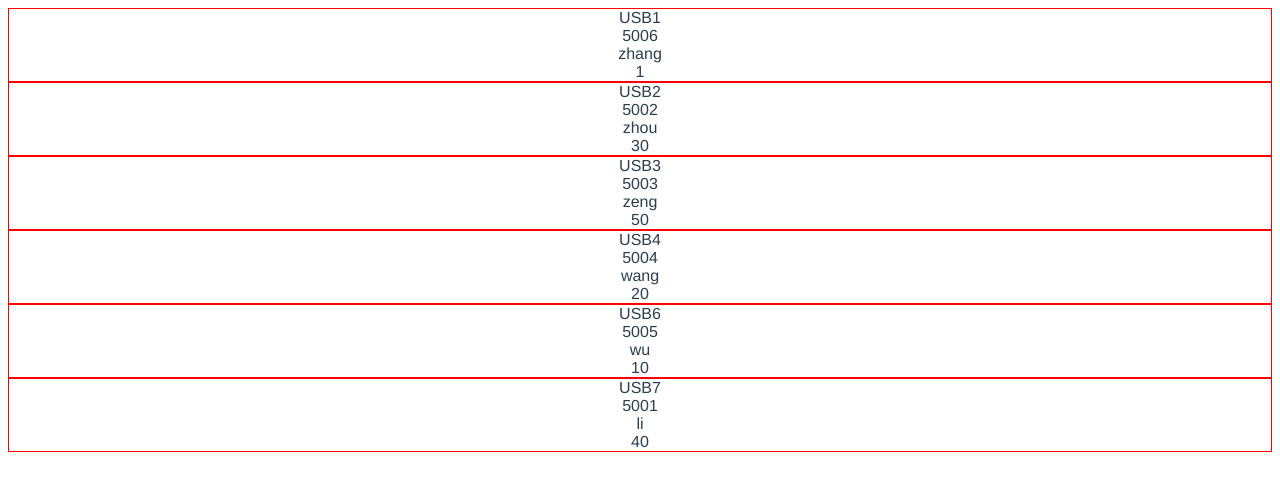
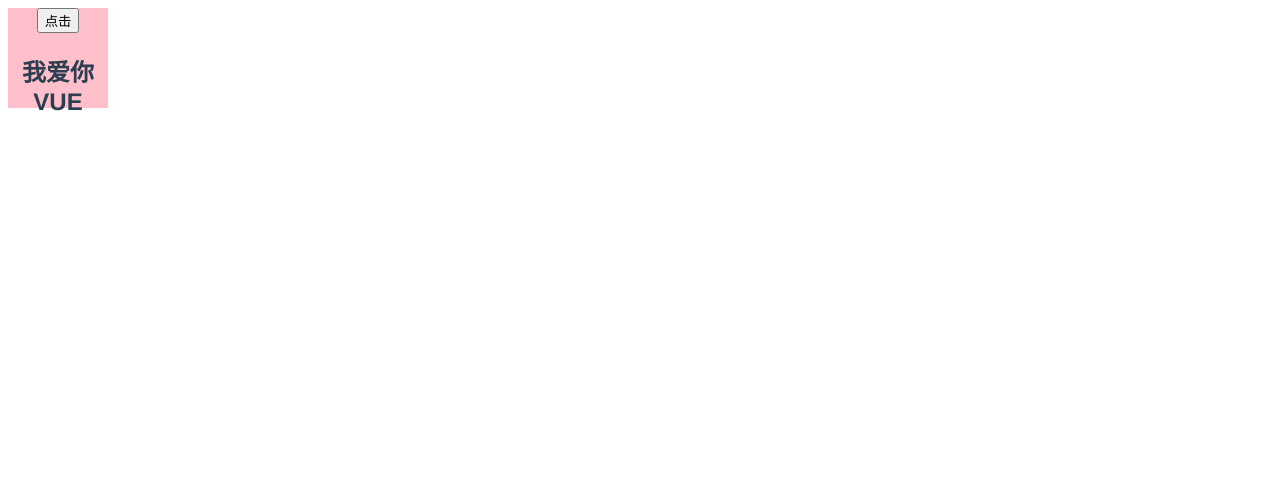
Before and after one commit to Bryant-Wang24/test-demo, a Vue app: page /#/app1/1 in a window 1280 px wide. Before the commit this address led to /#/. Shown: the top 486 px of the page. Built offline with nearby package versions, Linux system fonts and the light colour scheme.

Commit message:
param路由传参

```diff
--- a/src/components/App1.vue
+++ b/src/components/App1.vue
@@ -22,17 +22,14 @@ export default {
     },
   },
   created() {
-    console.log(this.query);
-
-    console.log(this.$route);
-    // console.log(this.id);
+    console.log(this.$route.params.id); //获取传递的参数
     // this.id = this.$route.params.id;
     // this.aidou = this.$route.query;
     // console.log(this.aidou);
   },
   methods: {
-    clickEvent() {
-      console.log();
+    clickEvent(e: any) {
+      console.log(e);
       //不加 once 每次点击按钮都会输出 in  out
       //加了 once 只有第一次点击按钮会输出 in  out,之后再点击按钮不会输出 in,只会输出 out
     },
--- a/src/router/index.ts
+++ b/src/router/index.ts
@@ -19,15 +19,8 @@ const routes: Array<RouteConfig> = [
     component: Home,
   },
   {
-    path: "*",
-    component: Home,
-  },
-  {
-    // path: "/app1/:id",
-    path: "/app1",
-    // name: "App1",
-    props: (route) => ({ query: route.query.age }),
-    // props: { query: "react" },
+    path: "/app1/:id",
+    name: "App1",
     component: App1,
   },
   {
--- a/src/views/Home.vue
+++ b/src/views/Home.vue
@@ -78,13 +78,13 @@ export default {
     },
     choose(index) {
       // console.log(index);
-      // this.$router.push({ path: "/App1" }); //字符串路径
-      // this.$router.push({ path: "/App1/333" }); //带有路径的对象
-      // this.$router.push({ name: "App1", params: { id: "444" } }); // 命名路由，路由配置时，需要 name 字段
-      this.$router.push({
-        path: "/App1",
-        query: { name: "kobe", age: "41", height: 198 },
-      });
+      this.$router.push("/App1/10"); //字符串路径
+      this.$router.push({ path: "/App1/333" }); //带有路径的对象
+      this.$router.push({ name: "App1", params: { id: "10" } }); // 命名路由，路由配置时，需要 name 字段
+      // this.$router.push({
+      //   path: "/App1",
+      //   query: { name: "kobe", age: "41", height: 198 },
+      // });
     },
   },
 };
```
